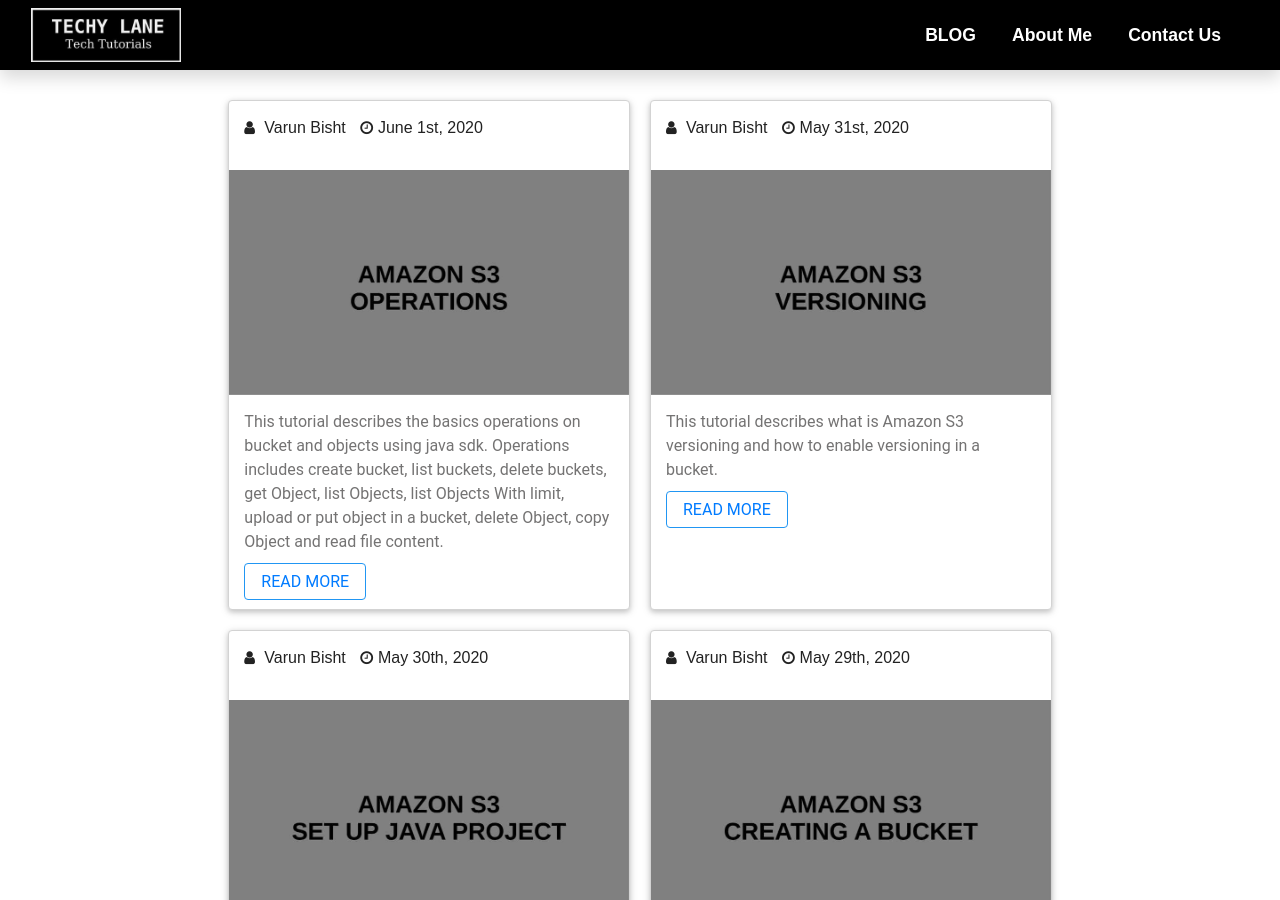
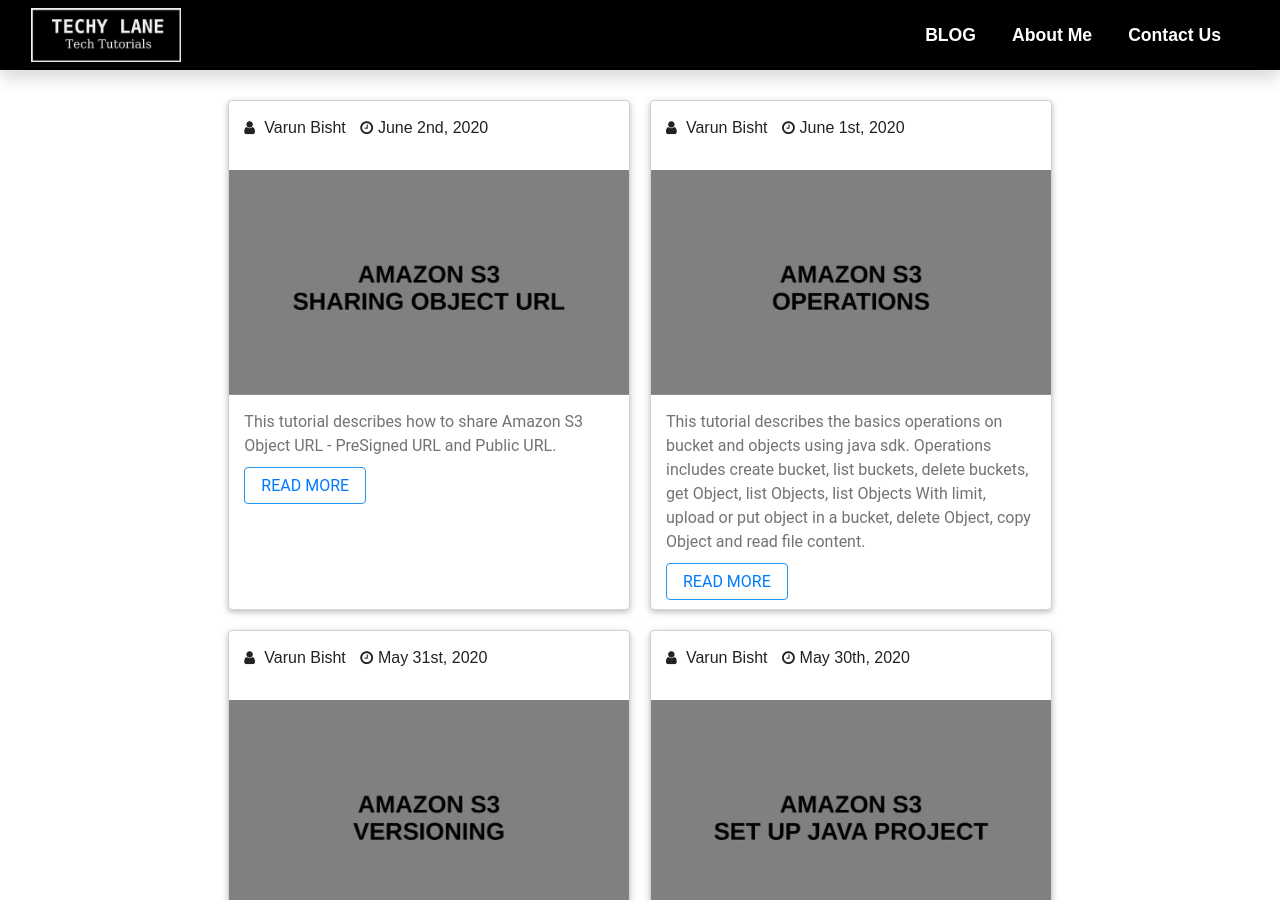
Before and after one commit to techypoint/techypoint.github.io, a Jekyll site: the page built from blog.markdown, in a window 1280 px wide and 900 px high. Built offline with Jekyll 4.4.1, drawn with Linux system fonts in a browser that asks for light colours; comment, search, counter and statistics services are not loaded; some of the changed lines change nothing that is shown.

Commit message:
post-6 amazon s3 20200602

```diff
--- a/_posts/amazon-s3/2020-05-28-introduction.md
+++ b/_posts/amazon-s3/2020-05-28-introduction.md
@@ -13,6 +13,7 @@
 3. [Set Up Java Project]({% post_url amazon-s3/2020-05-30-setUpJavaProject %})
 4. [Versioning]({% post_url amazon-s3/2020-05-31-versioning %})
 5. [Operations]({% post_url amazon-s3/2020-06-01-operations %})
+6. [Sharing Object URL]({% post_url amazon-s3/2020-06-02-shareObject %})
 
 <h2>What is Amazon S3?</h2>
 <p>Amazon S3 is a Simple Storage Service(S3) that allows you to store and retrieve data.
--- /dev/null
+++ b/_posts/amazon-s3/2020-06-02-shareObject.md
@@ -0,0 +1,63 @@
+---
+title: "Amazon S3 Sharing Object URL"
+description: "This tutorial describes how to share Amazon S3 Object URL - PreSigned URL and Public URL."
+keywords: "s3 pre signed url,aws s3 get object url java,s3 signed url,amazon s3 get url of uploaded file,s3 bucket url access denied,aws s3 public url"
+category: "amazon s3"
+permalink: "/AmazonS3/object-url"
+image: "/assets/img/amazon-s3/object-url/sharing-Object-Url.jpg"
+---
+## Objective
+This tutorial describes how to share Amazon S3 Object URL - PreSigned URL and Public URL.
+
+There are two ways to share URL -
+
+1. By Generating **PreSigned URL** (for public and private objects).
+2. By Sharing **public URL** (for public objects).
+
+## 1. By Generating PreSigned URL
+
+<p>PreSigned URL is the URL created by the owner of the object from its security credentials to grant others time limited access.</p>
+The PreSigned URL comprises of **Security Credentials + Bucket Name + object key + Expiration time and date + HTTP Method (GET to download the object and PUT to upload an object).**
+
+**Code to generate PreSigned URL -**
+
+{% highlight html %}{% raw %}
+public static void generatePreSignedURL(AmazonS3 amazonS3,String bucketName,String objectKey){
+
+    Calendar calendar= Calendar.getInstance();
+    calendar.add(Calendar.DAY_OF_MONTH,5); // expiration time - 5 days
+
+    GeneratePresignedUrlRequest generatePresignedUrlRequest =
+        new GeneratePresignedUrlRequest(bucketName,objectKey)
+            .withMethod(HttpMethod.GET)
+            .withExpiration(calendar.getTime());
+
+    URL url = amazonS3.generatePresignedUrl(generatePresignedUrlRequest);
+    LOG.info("URL- " + url.toString());
+  }
+{% endraw %}{% endhighlight %}
+
+Now we use amazonS3 client we created in this [tutorial]({% post_url amazon-s3/2020-05-30-setUpJavaProject %}).
+
+We created a GeneratePresignedUrlRequest by passing object key, HttpMethod and expiration time.
+
+**Note - This link will expire after 5 days (value set in expiration).**
+
+## 2. Public URL
+For this URL to work, you need to give **public permission to object**.<a href="https://docs.aws.amazon.com/AmazonS3/latest/user-guide/set-object-permissions.html"> Check this link for how to set object permsission.</a>
+
+**Code to generate Public URL -**
+
+{% highlight html %}{% raw %}
+// it creates URL for public objects
+public static void generatePublicURL(AmazonS3 amazonS3,String bucketName,String objectKey){
+  URL url=amazonS3.getUrl(bucketName,objectKey);
+  LOG.info("URL- " + url.toString());
+}
+{% endraw %}{% endhighlight %}
+
+We simply call getUrl() on amazon S3 client.
+
+You are successfully able to share object URL.
+
+<a href="https://github.com/techypoint/amazon-s3.git">Click to get the full Implementation of this tutorial on Github</a>
```
Also changed, not shown: assets/img/amazon-s3/object-url/sharing-Object-Url.jpg (added).
